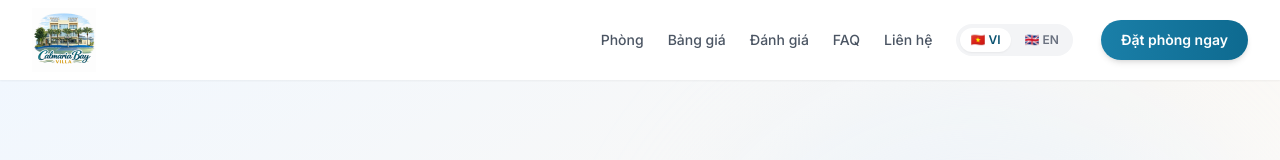
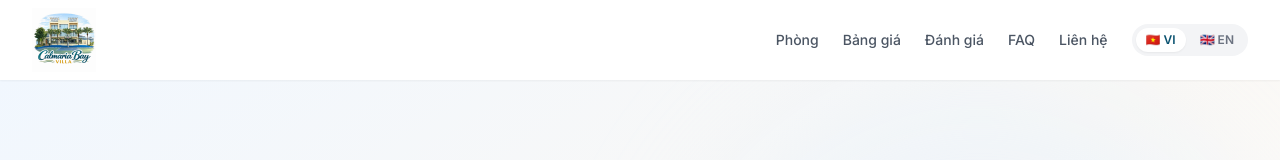
Before and after one commit to namth1793/calmaria_bay_villa, a Next.js app in the folder frontend/: page / in a window 1280 px wide. Shown: the top 160 px of the page. Built offline with nearby package versions, Linux system fonts and the light colour scheme.

Commit message:
update ui

```diff
--- a/frontend/src/components/Header.js
+++ b/frontend/src/components/Header.js
@@ -173,10 +173,6 @@ export default function Header() {
                 <span className="absolute -bottom-0.5 left-0 w-0 h-0.5 bg-ocean-500 group-hover:w-full transition-all duration-300" />
               </button>
               <LangToggle />
-              <a href="#booking"
-                className="ml-1 px-5 py-2.5 bg-gradient-to-r from-ocean-500 to-ocean-600 text-white rounded-full text-sm font-semibold hover:from-ocean-600 hover:to-ocean-700 transition-all shadow-md shadow-ocean-200 hover:shadow-lg hover:shadow-ocean-300 hover:-translate-y-0.5">
-                {t.book}
-              </a>
             </nav>
 
             {/* Mobile right */}
@@ -205,10 +201,6 @@ export default function Header() {
                 className="flex items-center w-full py-3 px-3 text-gray-700 hover:bg-ocean-50 hover:text-ocean-600 rounded-xl transition-colors font-medium">
                 {t.contact}
               </button>
-              <a href="#booking" onClick={() => setMenuOpen(false)}
-                className="block mt-2 py-3 px-3 bg-gradient-to-r from-ocean-500 to-ocean-600 text-white rounded-xl text-center font-semibold shadow-md">
-                {t.book}
-              </a>
             </div>
           </div>
         )}
```
